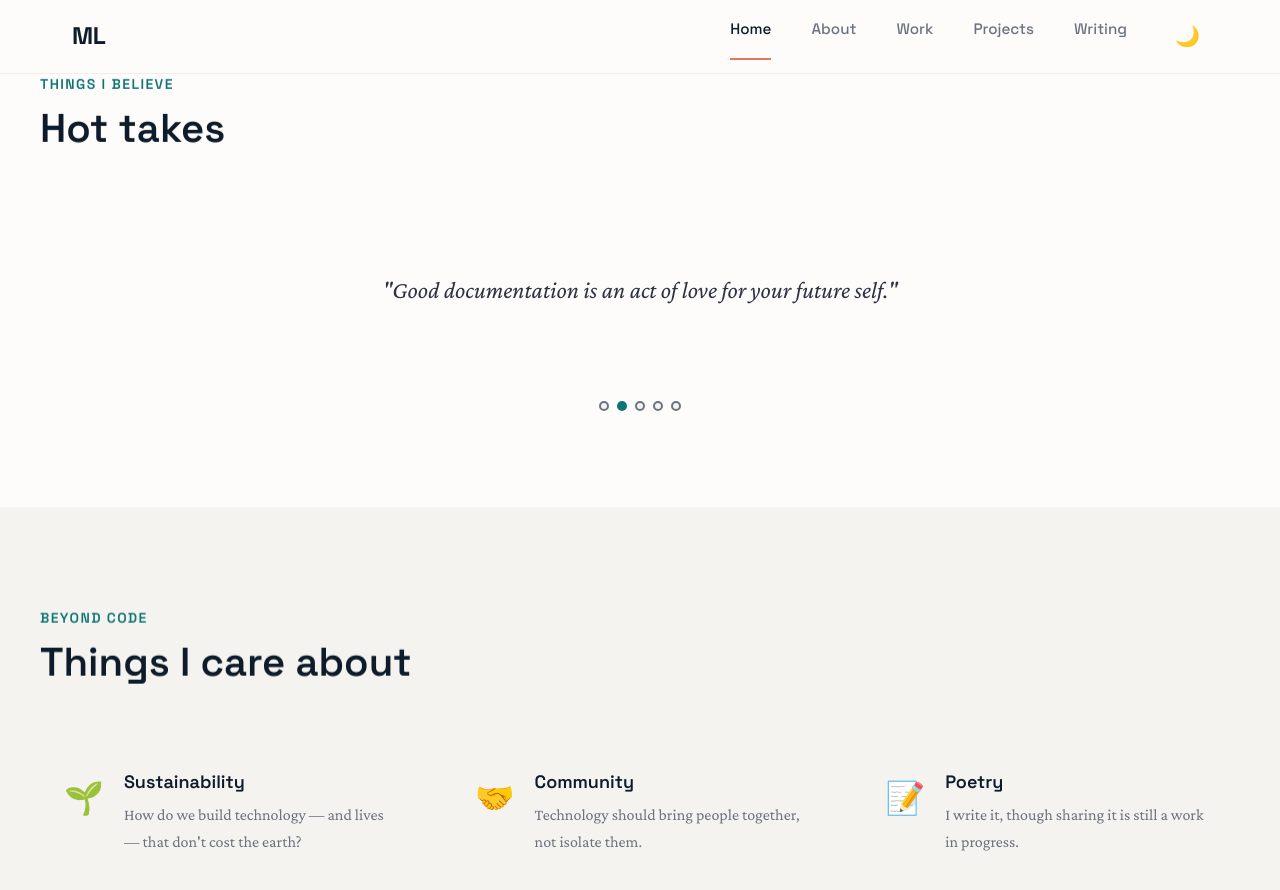
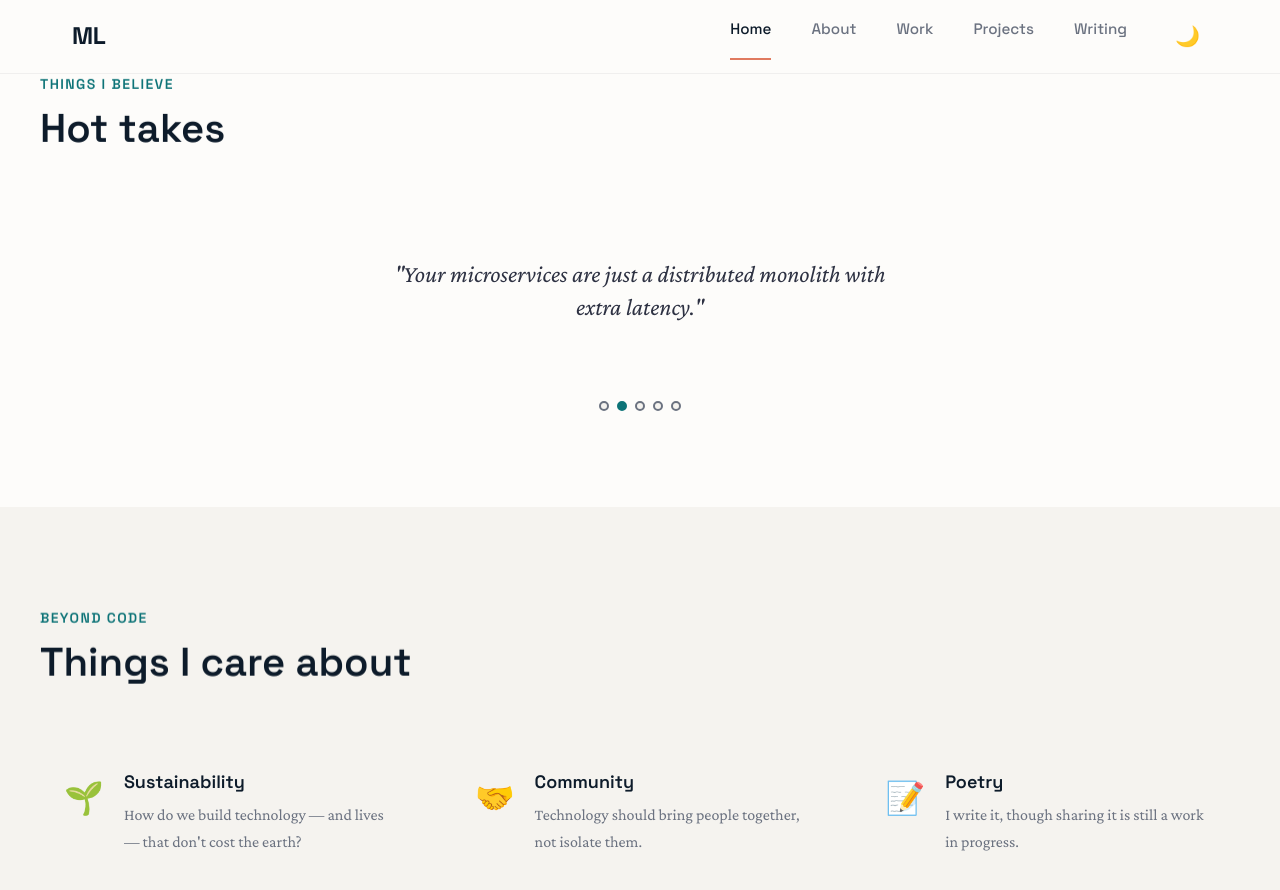
Before and after one commit to Masha-L/masha-l.github.io, a Jekyll site: the page built from index.html, in a window 1280 px wide and 900 px high, scrolled down 2843 px. Shown: the top 890 px of the window. Built offline with Jekyll 4.4.1, drawn with Linux system fonts in a browser that asks for light colours.

Commit message:
Actually hot takes

```diff
--- a/index.html
+++ b/index.html
@@ -127,19 +127,19 @@ title: Home
     </div>
     <div class="quote-rotator" id="quote-rotator">
       <div class="quote-item active">
-        <p class="quote-text">"Clean code beats clever code. Every time."</p>
+        <p class="quote-text">"Most senior engineers are just better at Googling."</p>
       </div>
       <div class="quote-item">
-        <p class="quote-text">"Good documentation is an act of love for your future self."</p>
+        <p class="quote-text">"Your microservices are just a distributed monolith with extra latency."</p>
       </div>
       <div class="quote-item">
-        <p class="quote-text">"Most meetings could be async. Fight me."</p>
+        <p class="quote-text">"Nobody actually reads your Confluence pages."</p>
       </div>
       <div class="quote-item">
-        <p class="quote-text">"If you're copying code a third time, make it a function."</p>
+        <p class="quote-text">"That 'quick refactor' will take 3 sprints. You know it. I know it."</p>
       </div>
       <div class="quote-item">
-        <p class="quote-text">"Perfectionism is procrastination in a trench coat."</p>
+        <p class="quote-text">"The best code is the code you delete."</p>
       </div>
     </div>
     <div class="quote-dots" id="quote-dots"></div>
```
